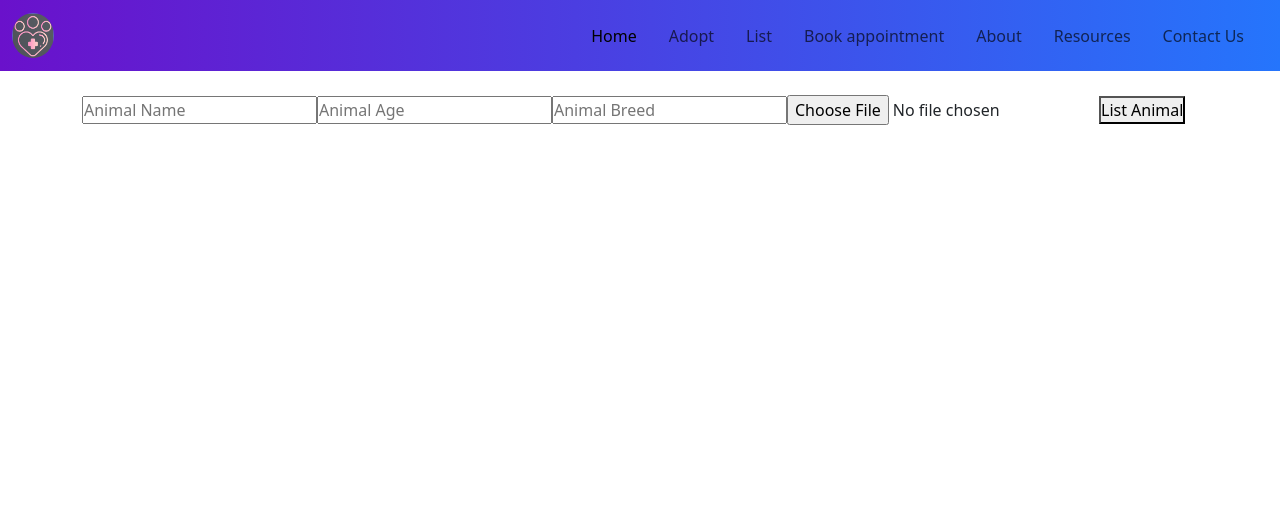
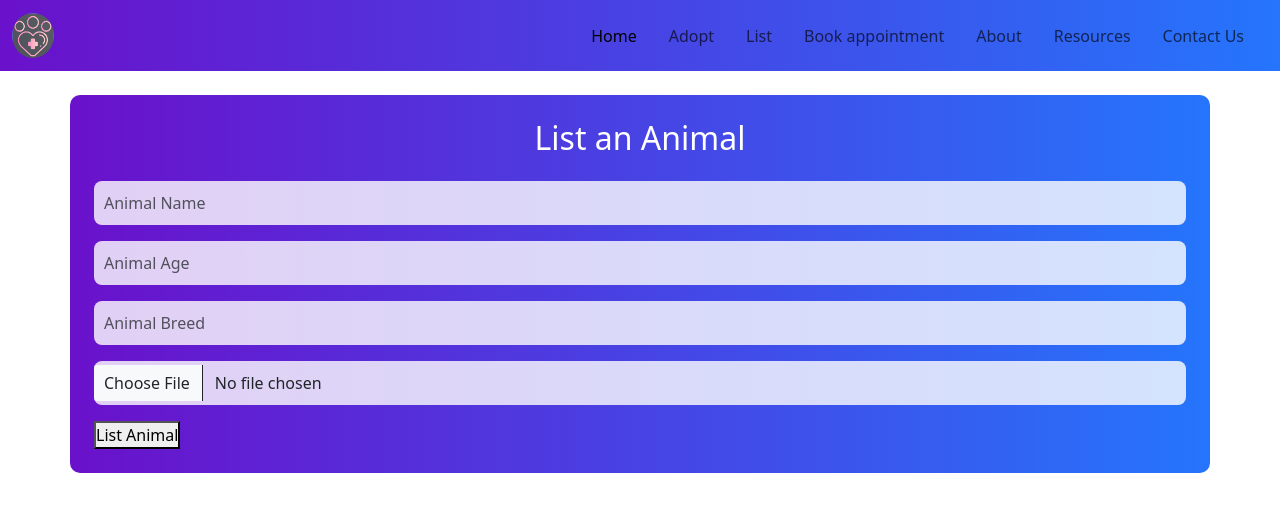
Before and after one commit to obusandy/Stay-Pawsitive, a React (Create React App) app in the folder front-end/: page /list in a window 1280 px wide. Shown: the top 512 px of the page. Built offline with nearby package versions, Linux system fonts and the light colour scheme.

Commit message:
list commit final changes

```diff
--- a/front-end/src/components/Navbar.js
+++ b/front-end/src/components/Navbar.js
@@ -49,7 +49,7 @@ export default function Navbar() {
                 </a>
               </li>
               <li className="nav-item">
-                <a className="nav-link me-3" href="#">
+                <a className="nav-link me-3" href="/adopt">
                   Book appointment
                 </a>
               </li>
--- a/front-end/src/pages/List.js
+++ b/front-end/src/pages/List.js
@@ -8,7 +8,7 @@ function AnimalForm() {
     breed: "",
     image: null,
   });
-  const [errorMessage, setErrorMessage] = useState(""); // State to store error message
+  const [errorMessage, setErrorMessage] = useState("");
   const [successMessage, setSuccessMessage] = useState("");
 
   const handleChange = (e) => {
@@ -51,7 +51,16 @@ function AnimalForm() {
   };
 
   return (
-    <div className="container my-4">
+    <div
+      className="container my-4 p-4"
+      style={{
+        background: "linear-gradient(to right, #6a11cb, #2575fc)",
+        borderRadius: "10px",
+        padding: "20px",
+        color: "white",
+      }}
+    >
+      <h2 className="text-center mb-4">List an Animal</h2>
       <form onSubmit={handleSubmit}>
         <input
           type="text"
@@ -59,7 +68,7 @@ function AnimalForm() {
           placeholder="Animal Name"
           value={formData.name}
           onChange={handleChange}
-          className="mb-3"
+          className="form-control mb-3"
         />
         <input
           type="number"
@@ -67,7 +76,7 @@ function AnimalForm() {
           placeholder="Animal Age"
           value={formData.age}
           onChange={handleChange}
-          className="mb-3"
+          className="form-control mb-3"
         />
         <input
           type="text"
@@ -75,13 +84,13 @@ function AnimalForm() {
           placeholder="Animal Breed"
           value={formData.breed}
           onChange={handleChange}
-          className="mb-3"
+          className="form-control mb-3"
         />
         <input
           type="file"
           name="image"
           onChange={handleFileChange}
-          className="mb-3"
+          className="form-control mb-3"
         />
         <button type="submit">List Animal</button>
       </form>
```
Also changed, not shown: 1 other file (tests, documents, lock files or other folders).
